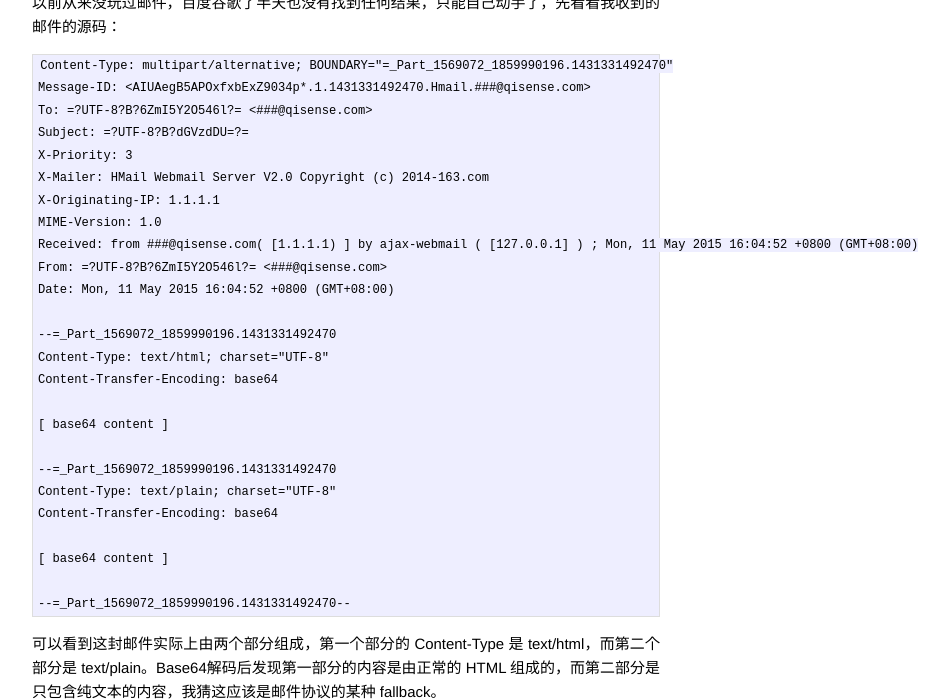
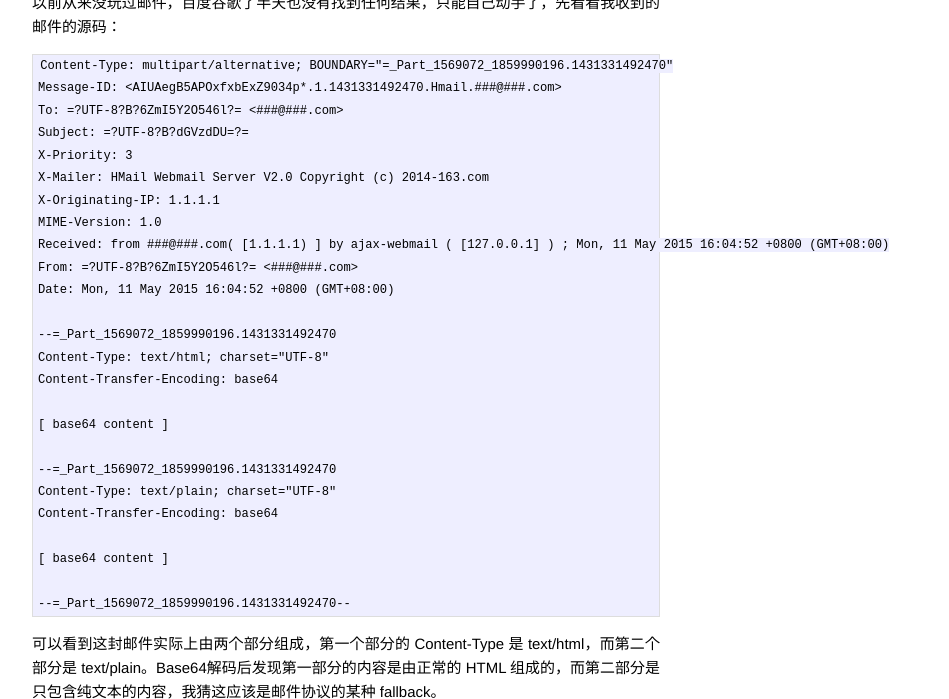
Before and after one commit to chitosai/chitosai.github.io, a Jekyll site: the page built from _posts/2015-05-21-wtf-email-format.markdown, in a window 1280 px wide and 900 px high, scrolled down 368 px, cut to the strip 201-900 px from the top of the window. Shown: the whole strip, without its empty margins (294-1243 px from the left). Built offline with Jekyll 4.4.1, drawn with Linux system fonts in a browser that asks for light colours; Markdown is read by kramdown in place of the engine named in the settings; comment, search, counter and statistics services are not loaded.

Commit message:
update article

````diff
--- a/_posts/2015-05-21-wtf-email-format.markdown
+++ b/_posts/2015-05-21-wtf-email-format.markdown
@@ -16,15 +16,15 @@ categories:
 
 ```
 Content-Type: multipart/alternative; BOUNDARY="=_Part_1569072_1859990196.1431331492470"
-Message-ID: <AIUAegB5APOxfxbExZ9034p*.1.1431331492470.Hmail.###@qisense.com>
-To: =?UTF-8?B?6ZmI5Y2O546l?= <###@qisense.com>
+Message-ID: <AIUAegB5APOxfxbExZ9034p*.1.1431331492470.Hmail.###@###.com>
+To: =?UTF-8?B?6ZmI5Y2O546l?= <###@###.com>
 Subject: =?UTF-8?B?dGVzdDU=?=
 X-Priority: 3
 X-Mailer: HMail Webmail Server V2.0 Copyright (c) 2014-163.com
 X-Originating-IP: 1.1.1.1
 MIME-Version: 1.0
-Received: from ###@qisense.com( [1.1.1.1) ] by ajax-webmail ( [127.0.0.1] ) ; Mon, 11 May 2015 16:04:52 +0800 (GMT+08:00)
-From: =?UTF-8?B?6ZmI5Y2O546l?= <###@qisense.com>
+Received: from ###@###.com( [1.1.1.1) ] by ajax-webmail ( [127.0.0.1] ) ; Mon, 11 May 2015 16:04:52 +0800 (GMT+08:00)
+From: =?UTF-8?B?6ZmI5Y2O546l?= <###@###.com>
 Date: Mon, 11 May 2015 16:04:52 +0800 (GMT+08:00)
 
 --=_Part_1569072_1859990196.1431331492470
````
